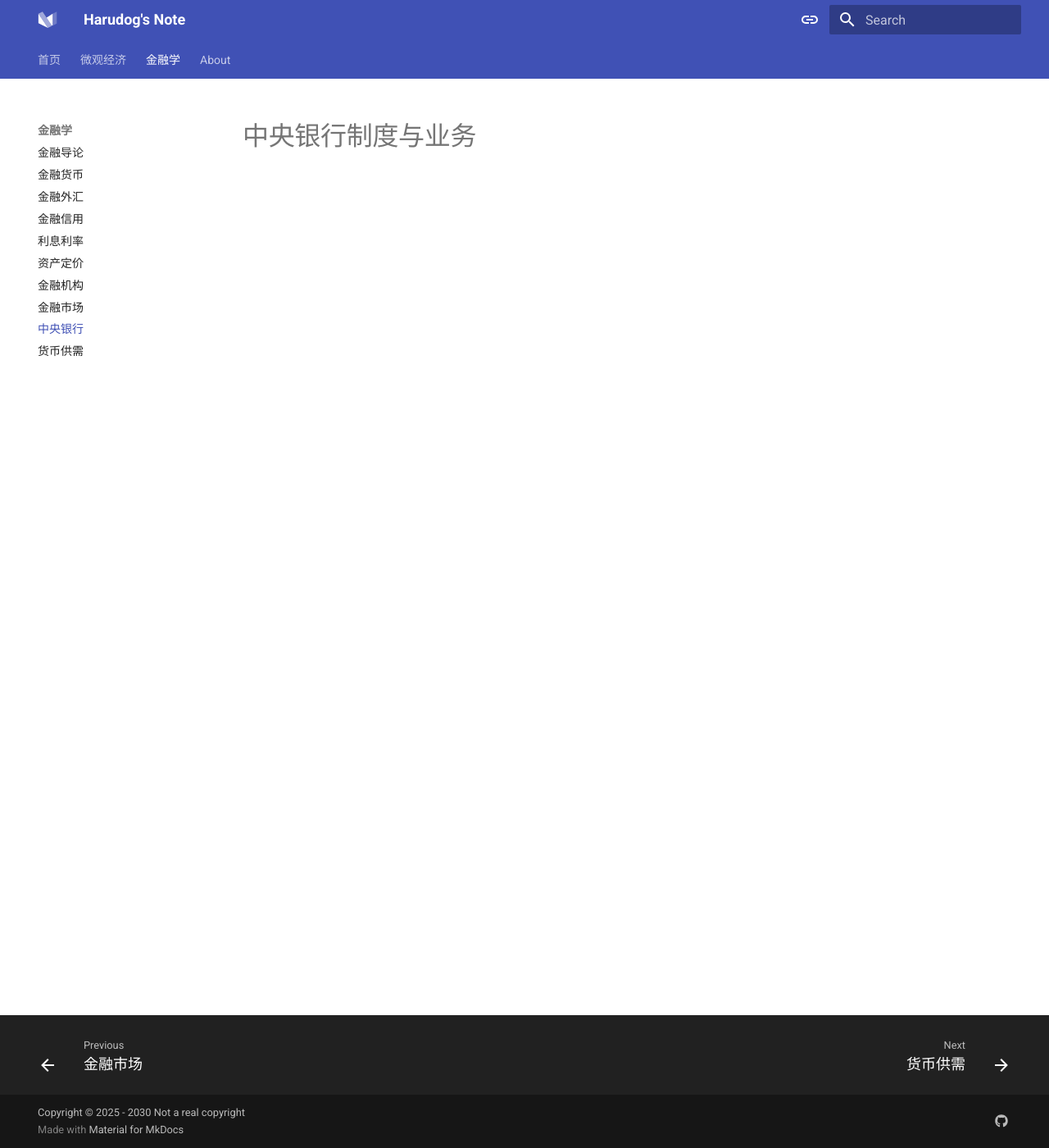
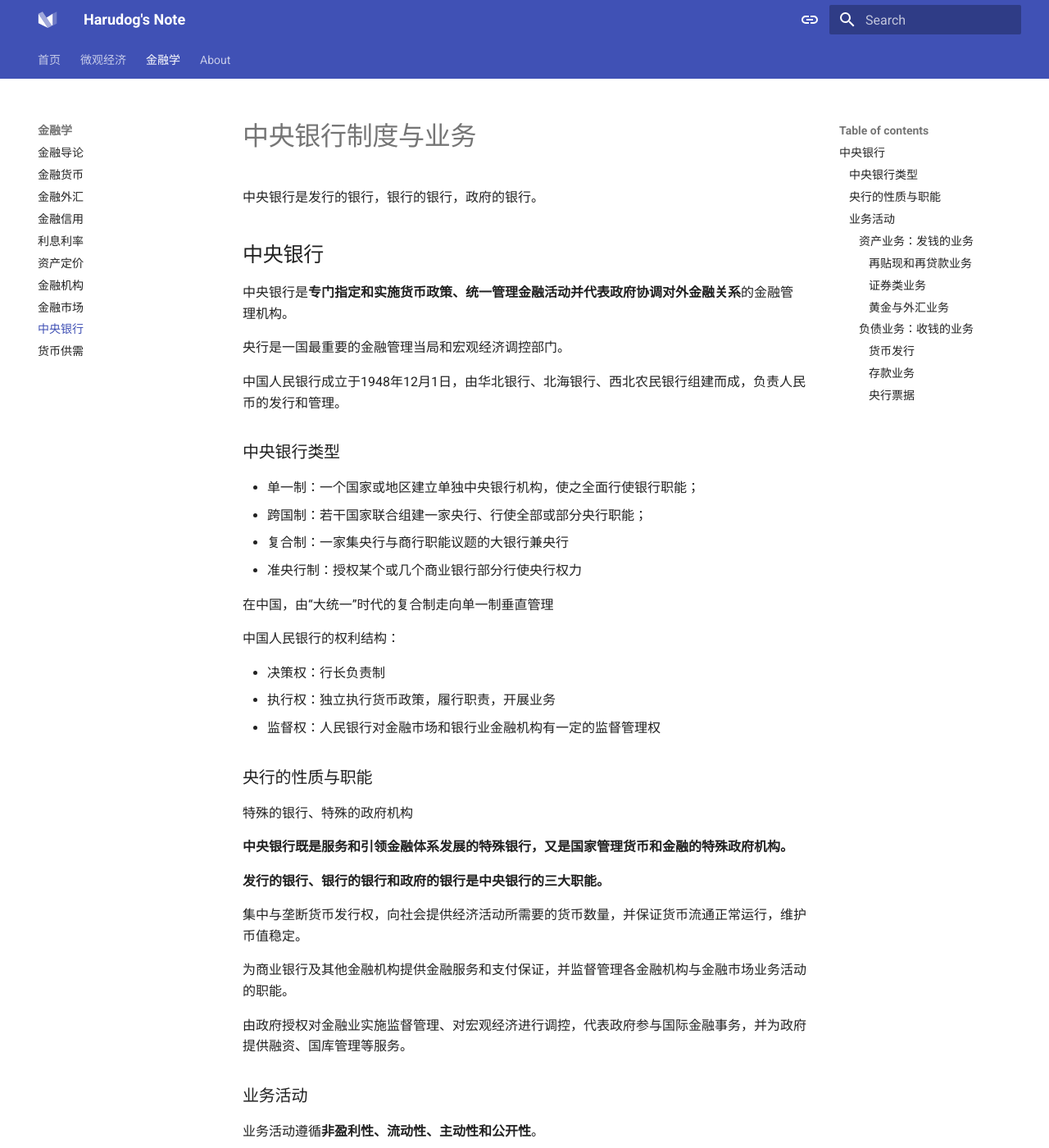
Before and after one commit to HarudogMyLand/FuckEconomicNote, an MkDocs documentation site: the page built from docs/finance/finance9.md, in a window 1280 px wide and 1400 px high. Shown: the whole window at 82% size. Built offline with MkDocs 1.6.1 and Material for MkDocs 9.7.7, drawn with Linux system fonts in a browser that asks for light colours; some of the changed text lies outside the part shown.

Commit message:
更新bo'ke

```diff
--- a/docs/finance/finance9.md
+++ b/docs/finance/finance9.md
@@ -1 +1,74 @@
 # 中央银行制度与业务
+
+中央银行是发行的银行，银行的银行，政府的银行。
+
+## 中央银行
+
+中央银行是**专门指定和实施货币政策、统一管理金融活动并代表政府协调对外金融关系**的金融管理机构。
+
+央行是一国最重要的金融管理当局和宏观经济调控部门。
+
+中国人民银行成立于1948年12月1日，由华北银行、北海银行、西北农民银行组建而成，负责人民币的发行和管理。
+
+### 中央银行类型
+
+- 单一制：一个国家或地区建立单独中央银行机构，使之全面行使银行职能；
+- 跨国制：若干国家联合组建一家央行、行使全部或部分央行职能；
+- 复合制：一家集央行与商行职能议题的大银行兼央行
+- 准央行制：授权某个或几个商业银行部分行使央行权力
+
+在中国，由“大统一”时代的复合制走向单一制垂直管理
+
+中国人民银行的权利结构：
+
+- 决策权：行长负责制
+- 执行权：独立执行货币政策，履行职责，开展业务
+- 监督权：人民银行对金融市场和银行业金融机构有一定的监督管理权
+
+### 央行的性质与职能
+
+特殊的银行、特殊的政府机构
+
+**中央银行既是服务和引领金融体系发展的特殊银行，又是国家管理货币和金融的特殊政府机构。**
+
+**发行的银行、银行的银行和政府的银行是中央银行的三大职能。**
+
+集中与垄断货币发行权，向社会提供经济活动所需要的货币数量，并保证货币流通正常运行，维护币值稳定。
+
+为商业银行及其他金融机构提供金融服务和支付保证，并监督管理各金融机构与金融市场业务活动的职能。
+
+由政府授权对金融业实施监督管理、对宏观经济进行调控，代表政府参与国际金融事务，并为政府提供融资、国库管理等服务。
+
+### 业务活动
+
+业务活动遵循**非盈利性、流动性、主动性和公开性**。
+
+资产业务、负债业务、其他业务
+
+#### 资产业务：发钱的业务
+
+央行把钱投出去、持有某些资产
+
+##### 再贴现和再贷款业务
+
+商业银行遇到资金短缺时，可把手里的优质票据（再贴现）或资产抵押（再贷款）给央行，换得资金。央行相当于 “银行的银行”，是最后贷款人。
+
+##### 证券类业务
+
+央行在金融市场上买卖政府债券（中国主要是国债），相当于 “直接向市场放钱或收钱”。公开市场操作，调节货币供应量
+
+##### **黄金与外汇业务**
+
+#### 负债业务：收钱的业务
+
+##### 货币发行
+
+央行是唯一能发行货币的机构
+
+##### 存款业务
+
+央行的存款不是面向普通人 / 企业，而是面向 “商业银行、政府”
+
+##### 央行票据
+
+相当于 “向市场借一笔钱”，目的是收回多余的流动性
```
Also changed, not shown: docs/finance/finance8.md (+44 -0 lines).
